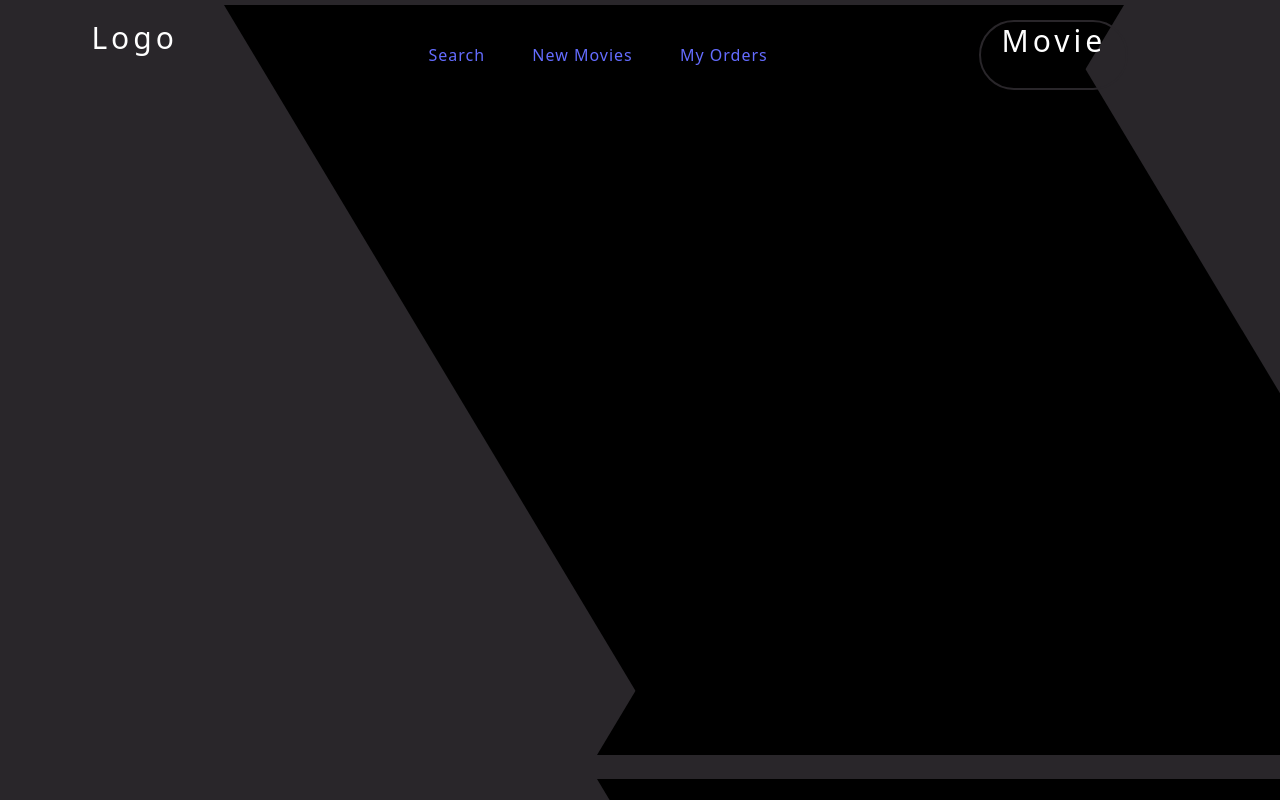
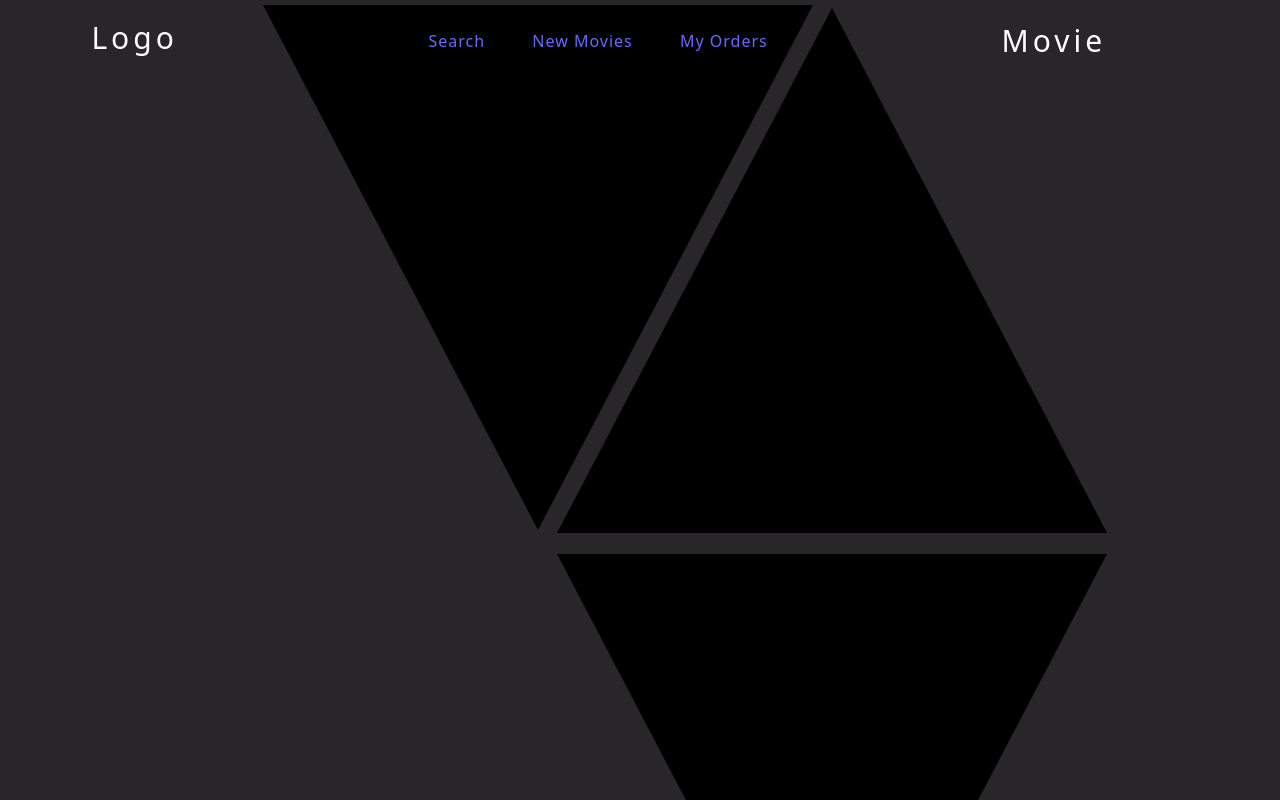
Before and after one commit to Rocksri/movie_search, a React (Vite) app: page / in a window 1280 px wide. Built offline with nearby package versions, Linux system fonts and the light colour scheme.

Commit message:
triangle res over

```diff
--- a/src/App.css
+++ b/src/App.css
@@ -14,7 +14,6 @@ body {
 
 header {
     width: 100%;
-    height: 70px;
     letter-spacing: 4px;
     justify-content: space-around;
     z-index: 2;
@@ -54,38 +53,37 @@ header {
     height: calc(100vh - 110px);
     /* height: 91vh; */
 
-
     .Home_Page {
         position: fixed;
-        left: 45%;
+        width: 100%;
+        align-items: center;
+        z-index: 1;
         top: 5px;
-        transform: translateX(-50%);
-        z-index: 1;
+        left: -8%;
 
         .grid_design {
             width: 0;
             height: 0;
             border: 0 solid transparent;
-            border-left-width: 450px;
-            border-right-width: 450px;
-            border-top: 750px solid black;
+            border-left-width: 470px;
+            border-right-width: 470px;
+            border-top: 725px solid black;
         }
 
         .tri2 {
             position: absolute;
-            left: 53%;
+            left: 51.5%;
+            top: .5%;
             rotate: 180deg;
         }
 
         .tri3 {
             position: absolute;
-            left: 53%;
-            top: 34.4%;
+            left: 51.5%;
+            top: 104.5%;
         }
     }
 }
-
-
 
 @media (min-width: 1921px) {
     header {
@@ -101,6 +99,10 @@ header {
             }
         }
     }
+
+     /* .tri3 {
+        top: 104.25% !important;
+    } */
 }
 
 @media (min-width: 1401px) and (max-width: 1920px) {
@@ -113,6 +115,13 @@ header {
             }
         }
     }
+    .Home_Page {
+        .grid_design {
+            border-left-width: 325px !important;
+            border-right-width: 325px !important;
+            border-top: 575px solid black !important;
+        }
+    }
 }
 
 @media (min-width: 1201px) and (max-width: 1400px) {
@@ -123,6 +132,13 @@ header {
             .menu-icon {
                 display: none;
             }
+        }
+    }
+    .Home_Page {
+        .grid_design {
+            border-left-width: 275px !important;
+            border-right-width: 275px !important;
+            border-top: 525px solid black !important;
         }
     }
 }
@@ -139,6 +155,14 @@ header {
             }
         }
     }
+
+    .Home_Page {
+        .grid_design {
+            border-left-width: 250px !important;
+            border-right-width: 250px !important;
+            border-top: 475px solid black !important;
+        }
+    }
 }
 
 @media (min-width: 651px) and (max-width: 900px) {
@@ -153,6 +177,13 @@ header {
             .menu-icon {
                 display: none;
             }
+        }
+    }
+    .Home_Page {
+        .grid_design {
+            border-left-width: 250px !important;
+            border-right-width: 250px !important;
+            border-top: 475px solid black !important;
         }
     }
 }
@@ -193,9 +224,7 @@ header {
     nav {
         width: unset !important;
     }
-        .Home_Page .grid_design {
-            border-left-width: 150px !important;
-            border-right-width: 150px !important;
-            border-top: 300px solid black !important;
-        }
+    .Home_Page {
+        display: none;
+    }
 }
--- a/src/profile/homepage.jsx
+++ b/src/profile/homepage.jsx
@@ -29,7 +29,13 @@ export default function HomePage() {
                 </div>
             </div> */}
 
-            <div className="grid grid-cols-1 grid-rows-3 Home_Page">
+            {/* <div className="grid grid-cols-1 grid-rows-3 Home_Page">
+                <div className="grid_design tri1"></div>
+                <div className="grid_design tri2"></div>
+                <div className="grid_design tri3"></div>
+            </div> */}
+
+            <div className="flex flex-col gap-12 Home_Page">
                 <div className="grid_design tri1"></div>
                 <div className="grid_design tri2"></div>
                 <div className="grid_design tri3"></div>
```
